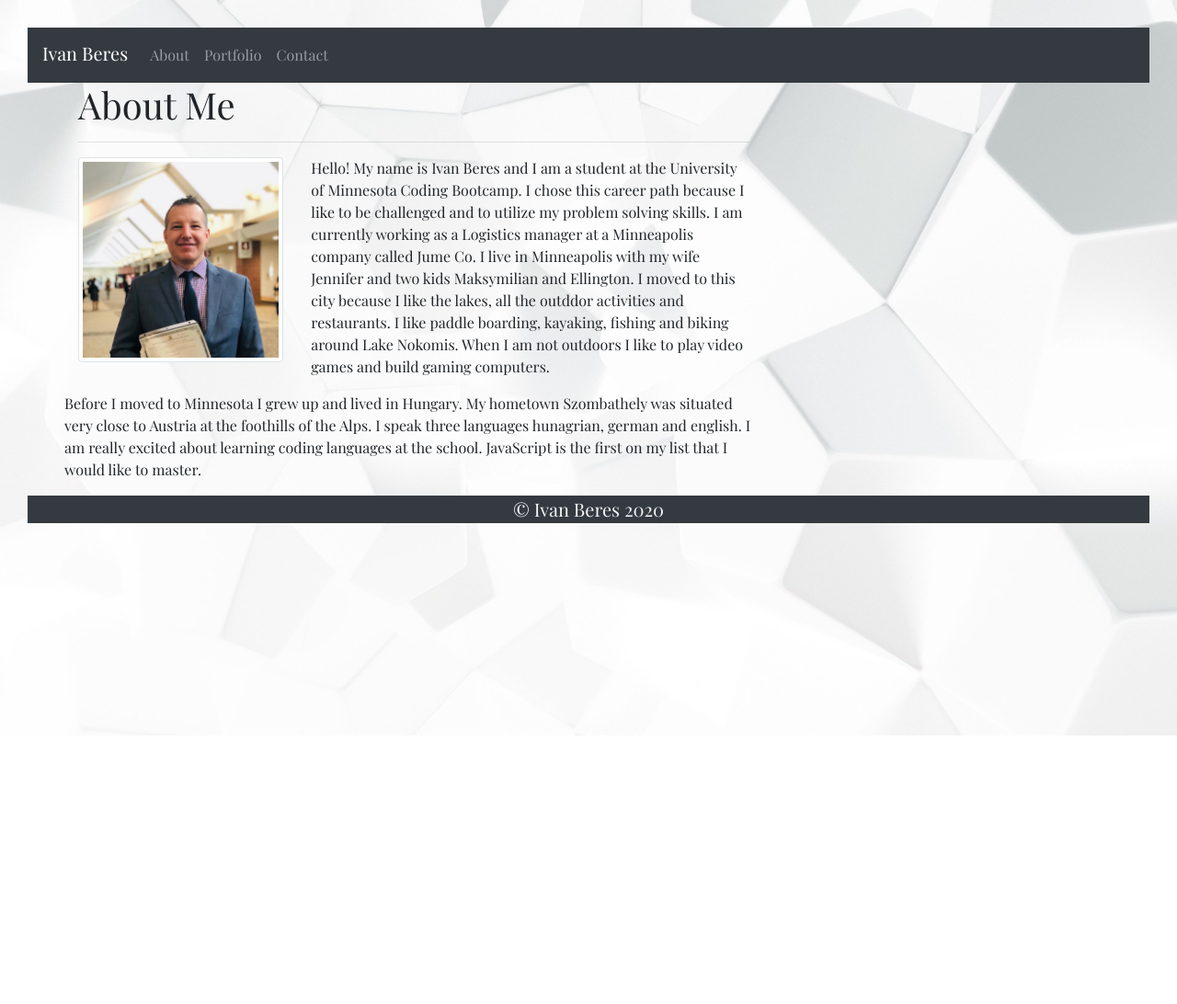
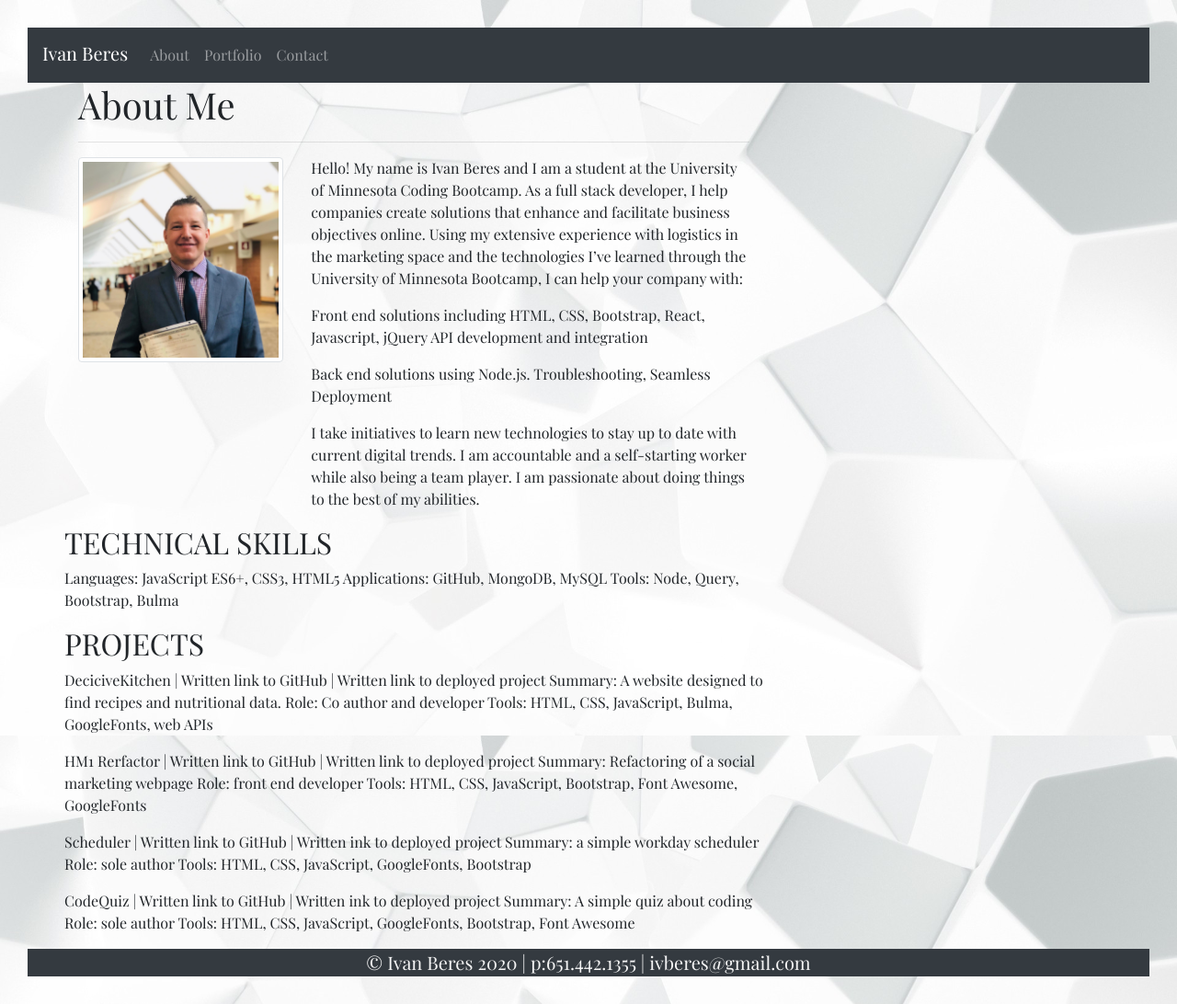
Before and after one commit to BeresIvan/ResponsivePortfolio, a plain HTML site: page index.html in a window 1280 px wide. Shown: the whole page at 92% size. Before the commit the page ends 800 px from the top, so only its background shows below. Drawn offline with nearby package versions, Linux system fonts and the light colour scheme.

Commit message:
added external links, resumes, and personal information

```diff
--- a/index.html
+++ b/index.html
@@ -50,22 +50,42 @@
           <div class="col-md-8">
             <p>
               Hello! My name is Ivan Beres and I am a student at the University of Minnesota Coding Bootcamp.
-              I chose this career path because I like to be challenged and to utilize my problem solving skills.
-              I am currently working as a Logistics manager at a Minneapolis company called Jume Co.
-              I live in Minneapolis with my wife Jennifer and two kids Maksymilian and Ellington. I moved to
-              this city because I like the lakes, all the outddor activities and restaurants. I like paddle boarding,
-              kayaking, fishing and biking around Lake Nokomis. When I am not outdoors I like to play video games and build
-              gaming computers.
-            </p>
+              As a full stack developer, I help companies create solutions that enhance and facilitate business objectives online.
+              Using my extensive experience with logistics in the marketing space and the technologies I’ve learned through the University of Minnesota Bootcamp,
+              I can help your company with:</p>
+              <p>Front end solutions including HTML, CSS, Bootstrap, React, Javascript, jQuery API development and integration</p>
+              <p>Back end solutions using Node.js. Troubleshooting, Seamless Deployment</p>
+              <p>I take initiatives to learn new technologies to stay up to date with current digital trends.
+                I am accountable and a self-starting worker while also being a team player. I am passionate about doing things to the best of my abilities.
+              </p>
           </div>
           <!--This is the sub row with the second paart of the Bio-->
           <div class="row">
             <div class= "col-md-12">
-              <p>Before I moved to Minnesota I grew up and lived in Hungary. My hometown Szombathely was situated very close
-                to Austria at the foothills of the Alps. I speak three languages hunagrian, german and english. I am really
-                excited about learning coding languages at the school. JavaScript is the first on my list that I would like to
-                master.
-              </p>
+              <h2>TECHNICAL SKILLS</h2>
+              <p>Languages: JavaScript ES6+, CSS3, HTML5
+                Applications: GitHub, MongoDB, MySQL
+                Tools: Node, Query, Bootstrap, Bulma</p>
+              <h2>PROJECTS</h2>
+              <p>DeciciveKitchen | Written link to GitHub | Written link to deployed project
+                Summary: A website designed to find recipes and nutritional data.
+                Role: Co author and developer
+                Tools: HTML, CSS, JavaScript, Bulma, GoogleFonts, web APIs</p>
+
+              <p>  HM1 Rerfactor | Written link to GitHub | Written link to deployed project
+                Summary: Refactoring of a social marketing webpage
+                Role: front end developer
+                Tools: HTML, CSS, JavaScript, Bootstrap, Font Awesome, GoogleFonts</p>
+
+              <p>Scheduler | Written link to GitHub | Written ink to deployed project
+                Summary: a simple workday scheduler
+                Role: sole author
+                Tools: HTML, CSS, JavaScript, GoogleFonts, Bootstrap</p>
+
+              <p>CodeQuiz | Written link to GitHub | Written ink to deployed project
+                Summary: A simple quiz about coding
+                Role: sole author
+                Tools: HTML, CSS, JavaScript, GoogleFonts, Bootstrap, Font Awesome</p>
             </div>
           </div>
         </div>
@@ -75,7 +95,7 @@
   <!--This is were the container ends-->
   <!--This is were the footer starts-->
   <footer class= "footer">
-    <p> &copy; Ivan Beres 2020</p>
+    <p> &copy; Ivan Beres 2020 | p:651.442.1355 | ivberes@gmail.com </p>
   </footer>
   <!--this is the en of the footer-->
   <!--the javascripts start here-->
```
Also changed, not shown: contact.html (+2 -1 lines), portfolio.html (+1 -1 lines), 1 other file.
